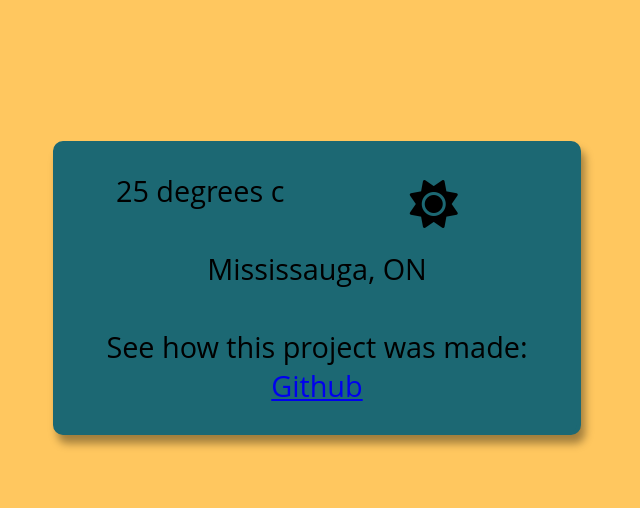
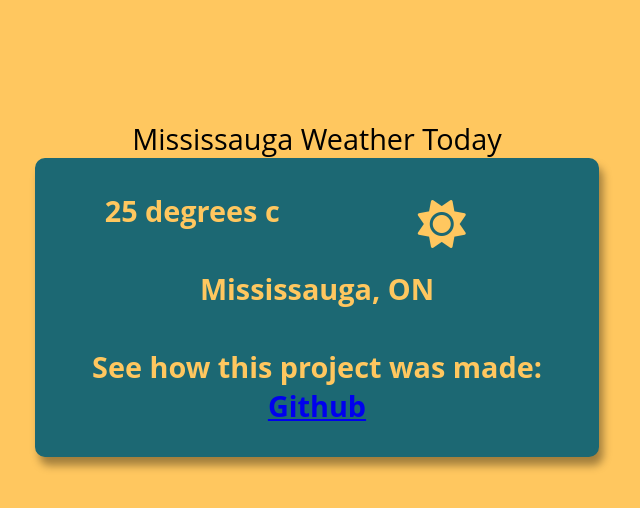
Before and after one commit to kamiltrela/mississauga-weather, a plain HTML site: page index.html in a window 1280 px wide. Shown: the whole page, without its empty margins (323-963 px from the left). Drawn offline with Linux system fonts and the light colour scheme.

Commit message:
Layout ready for JSON data

```diff
--- a/index.html
+++ b/index.html
@@ -10,6 +10,7 @@
 </head>
 <body>
     <main>
+        <div class="title">Mississauga Weather Today</div>
         <div class="weather-box">
             <div class="temperature">25 degrees c</div>
             <div class="icon"><i class="fa-solid fa-sun"></i></div>
--- a/styles.css
+++ b/styles.css
@@ -6,6 +6,15 @@ body{
     height: 40vh;
     margin: 10%;
     font-family: 'Open Sans', sans-serif;
+}
+
+main{
+    text-align: center;
+}
+
+.title{
+    font-size: 1.8rem;
+
 }
 
 .weather-box{
@@ -19,6 +28,8 @@ body{
     grid-template-rows: 1fr 1fr 1fr;
     font-size: 1.8rem;
     justify-items: center;
+    color: #ffc75f;
+    font-weight: bold;
 }
 
 .icon{
```
